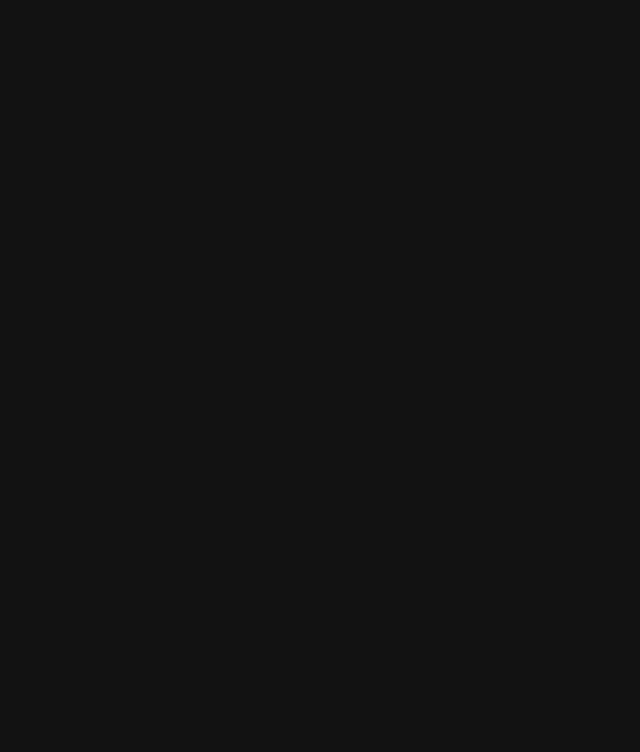
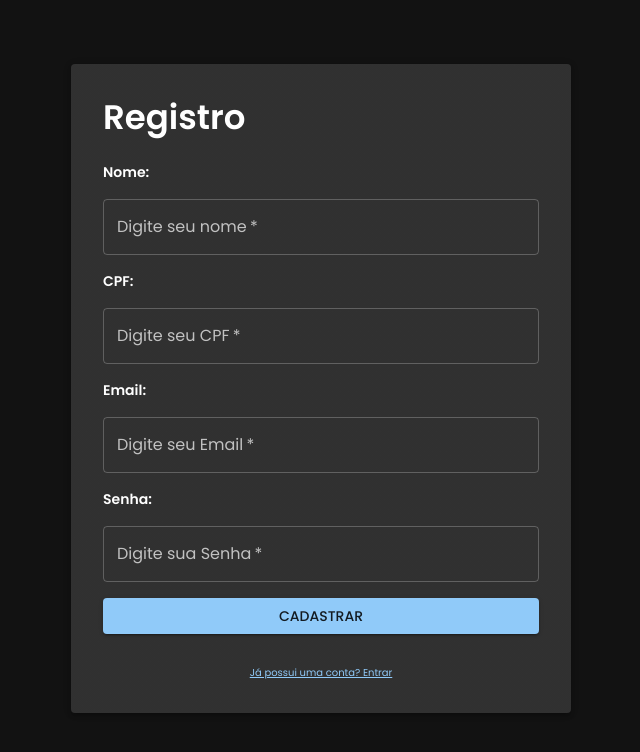
Before and after one commit to MatheusBarbosa01/system-complaints, a React (Create React App) app: page /register in a window 1280 px wide. Before the commit this address had no page. Shown: the top 752 px of the page, without its empty margins (319-959 px from the left). Built offline with nearby package versions, Linux system fonts and the light colour scheme.

Commit message:
Adiciona registo de usuário

```diff
--- a/src/App.tsx
+++ b/src/App.tsx
@@ -2,6 +2,7 @@ import React from 'react';
 import { BrowserRouter as Router, Route, Routes, Navigate } from 'react-router-dom';
 
 import LoginPage from './pages/LoginPage';
+import RegisterPage from './pages/RegisterPage';
 import Dashboard from './pages/Dashboard';
 import ComplaintForm from './pages/ComplaintForm';
 import ComplaintDetail from './pages/ComplaintDetail';
@@ -20,6 +21,7 @@ const App: React.FC = () => (
       <Router>
         <Routes>
           <Route path="/login" element={<LoginPage />} />
+          <Route path="/register" element={<RegisterPage />} />
           <Route path="/" element={<PrivateRoute><Dashboard /></PrivateRoute>} />
           <Route path="/complaints/new" element={<PrivateRoute><ComplaintForm /></PrivateRoute>} />
           <Route path="/complaints/:id" element={<PrivateRoute><ComplaintDetail /></PrivateRoute>} />
--- a/src/components/Layout.tsx
+++ b/src/components/Layout.tsx
@@ -36,7 +36,7 @@ const Layout: React.FC<{ children: React.ReactNode }> = ({ children }) => {
   const [open, setOpen] = useState(false);
   const [anchorEl, setAnchorEl] = useState<null | HTMLElement>(null);
   const [userName, setUserName] = useState('');
-  const { token, logout } = useAuth();
+  const { user, logout } = useAuth();
   const navigate = useNavigate();
 
   const handleMenuClick = (event: React.MouseEvent<HTMLElement>) => {
@@ -51,17 +51,8 @@ const Layout: React.FC<{ children: React.ReactNode }> = ({ children }) => {
   };
 
   useEffect(() => {
-    const fetchUser = async () => {
-      try {
-        const res = await api.get('/users/me');
-        setUserName(res.data.name);
-      } catch (err) {
-        console.error('Erro ao buscar usuário logado', err);
-      }
-    };
-
-    if (token) fetchUser();
-  }, [token]);
+    if (user?.name) setUserName(user.name);
+  }, [user]);
 
   return (
     <Box sx={{ display: 'flex' }}>
--- a/src/pages/LoginPage.tsx
+++ b/src/pages/LoginPage.tsx
@@ -16,7 +16,7 @@ const LoginPage: React.FC = () => {
     e.preventDefault();
     try {
       const res = await api.post<{ token: string }>('/login', { email, password });
-      setToken(res.data.token); // agora usando o contexto
+      setToken(res.data.token);
       navigate('/');
     } catch {
       alert('Erro ao logar');
@@ -25,22 +25,39 @@ const LoginPage: React.FC = () => {
 
   return (
     <Paper elevation={3} sx={{ p: 4, maxWidth: 400, mx: 'auto', mt: 8 }}>
-      <Typography variant="h4" gutterBottom>Login</Typography>
+      <Typography variant="h4" mb={3} gutterBottom>Login</Typography>
       <Box component="form" onSubmit={handleLogin} display="flex" flexDirection="column" gap={2}>
+        <Typography fontSize={14} fontWeight="bold" >Email:</Typography>
         <TextField
-          label="Email"
+          label="Digite seu Email"
           value={email}
           onChange={e => setEmail(e.target.value)}
           required
         />
+        <Typography fontSize={14} fontWeight="bold" >Senha:</Typography>
         <TextField
-          label="Senha"
+          label="Digite sua senha"
           type="password"
           value={password}
           onChange={e => setPassword(e.target.value)}
           required
         />
         <Button type="submit" variant="contained" fullWidth>Entrar</Button>
+        <Typography
+          variant="body2"
+          sx={{
+            mt: 2,
+            color: 'primary.main',
+            cursor: 'pointer',
+            textDecoration: 'underline',
+            '&:hover': { opacity: 0.8 },
+            textAlign: 'center',
+            fontSize:'10px'
+          }}
+          onClick={() => navigate('/register')}
+        >
+          Não é registrado? Cadastre-se
+        </Typography>
       </Box>
     </Paper>
   );
--- /dev/null
+++ b/src/pages/RegisterPage.tsx
@@ -0,0 +1,114 @@
+import React, { useState, FormEvent } from 'react';
+import { useNavigate } from 'react-router-dom';
+import api from '../api/axios';
+import {
+  TextField, Button, Paper, Typography, Box
+} from '@mui/material';
+import { toast } from 'react-toastify';
+
+const RegisterPage: React.FC = () => {
+  const [name, setName] = useState('');
+  const [cpf, setCpf] = useState('');
+  const [email, setEmail] = useState('');
+  const [password, setPassword] = useState('');
+  const navigate = useNavigate();
+
+  const formatCpf = (value: string) => {
+    return value
+      .replace(/\D/g, '')
+      .replace(/(\d{3})(\d)/, '$1.$2')
+      .replace(/(\d{3})(\d)/, '$1.$2')
+      .replace(/(\d{3})(\d{1,2})$/, '$1-$2');
+  };
+
+  const handleCpfChange = (e: React.ChangeEvent<HTMLInputElement>) => {
+    const rawValue = e.target.value;
+    const formatted = formatCpf(rawValue);
+    setCpf(formatted);
+  };
+
+  const handleRegister = async (e: FormEvent) => {
+    e.preventDefault();
+
+    try {
+      await api.post('/users/register', {
+        name,
+        cpf: cpf.replace(/\D/g, ''),
+        email,
+        password,
+      });
+
+      toast.success('Registro realizado com sucesso!');
+      navigate('/login');
+    } catch (err: any) {
+      const backendMessage = err?.response?.data?.message || 'Erro ao registrar.';
+
+      if (backendMessage.toLowerCase().includes('Cpf já cadastrado')) {
+        toast.error('CPF já cadastrado!');
+      } else if (backendMessage.toLowerCase().includes('email')) {
+        toast.error('Email já cadastrado!');
+      }else if(backendMessage.toLowerCase().includes('CPF Inválido!')){
+        toast.error('CPF Inválido!')
+      }
+       else {
+        toast.error(backendMessage);
+      }
+    }
+  };
+
+  return (
+    <Paper elevation={3} sx={{ p: 4, maxWidth: 500, mx: 'auto', mt: 8 }}>
+      <Typography variant="h4" mb={3} gutterBottom>Registro</Typography>
+      <Box component="form" onSubmit={handleRegister} display="flex" flexDirection="column" gap={2}>
+        <Typography fontSize={14} fontWeight="bold" >Nome:</Typography>
+        <TextField
+          label="Digite seu nome"
+          value={name}
+          onChange={e => setName(e.target.value)}
+          required
+        />
+        <Typography fontSize={14} fontWeight="bold" >CPF:</Typography>
+        <TextField
+          label="Digite seu CPF"
+          value={cpf}
+          onChange={handleCpfChange}
+          inputProps={{ maxLength: 14 }}
+          required
+        />
+        <Typography fontSize={14} fontWeight="bold" >Email:</Typography>
+        <TextField
+          label="Digite seu Email"
+          value={email}
+          onChange={e => setEmail(e.target.value)}
+          required
+        />
+        <Typography fontSize={14} fontWeight="bold" >Senha:</Typography>
+        <TextField
+          label="Digite sua Senha"
+          type="password"
+          value={password}
+          onChange={e => setPassword(e.target.value)}
+          required
+        />
+        <Button type="submit" variant="contained" fullWidth>Cadastrar</Button>
+                <Typography
+                  variant="body2"
+                  sx={{
+                    mt: 2,
+                    color: 'primary.main',
+                    cursor: 'pointer',
+                    textDecoration: 'underline',
+                    '&:hover': { opacity: 0.8 },
+                    textAlign: 'center',
+                    fontSize:'10px'
+                  }}
+                  onClick={() => navigate('/login')}
+                >
+                  Já possui uma conta? Entrar
+                </Typography>
+      </Box>
+    </Paper>
+  );
+};
+
+export default RegisterPage;
```
